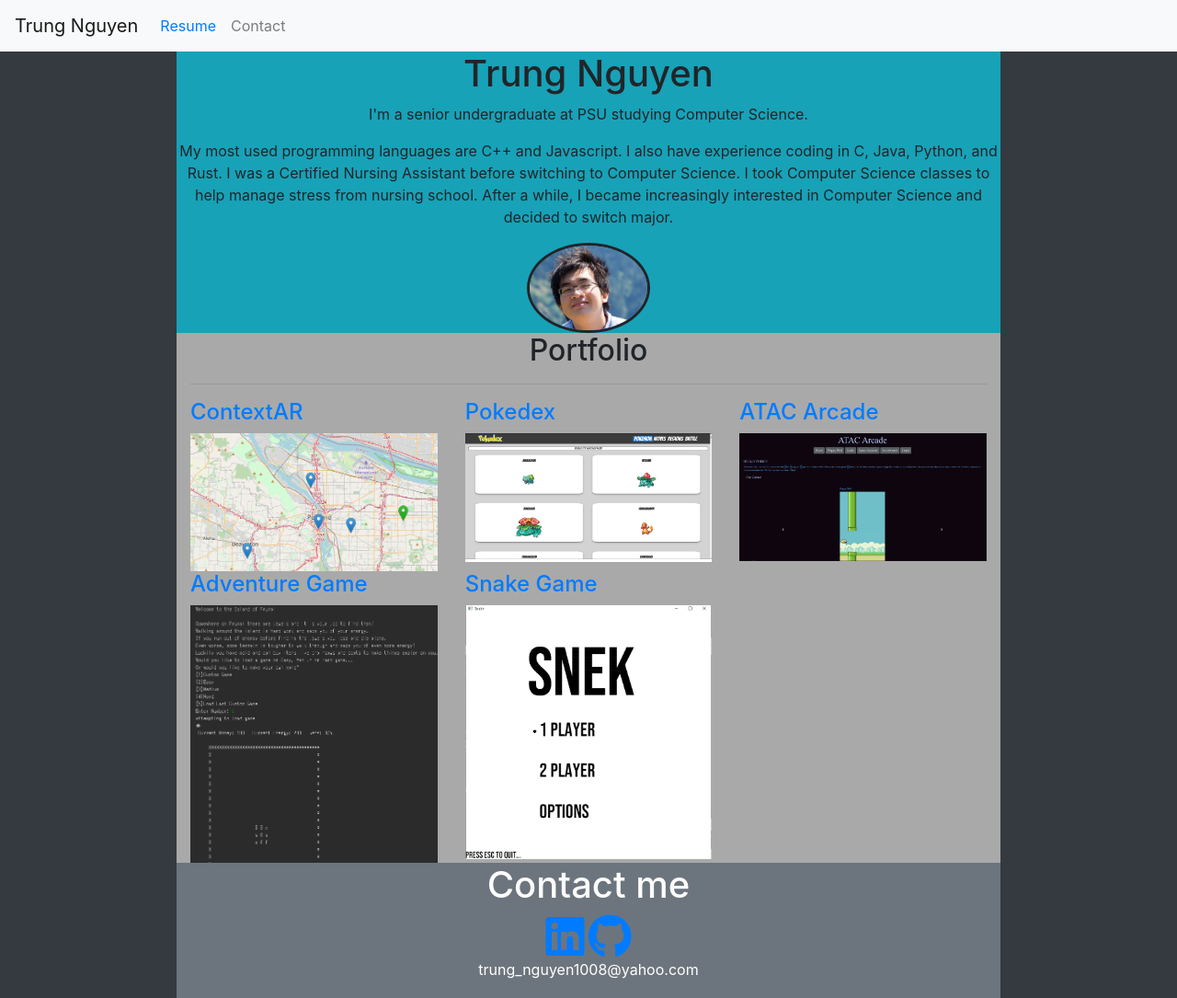
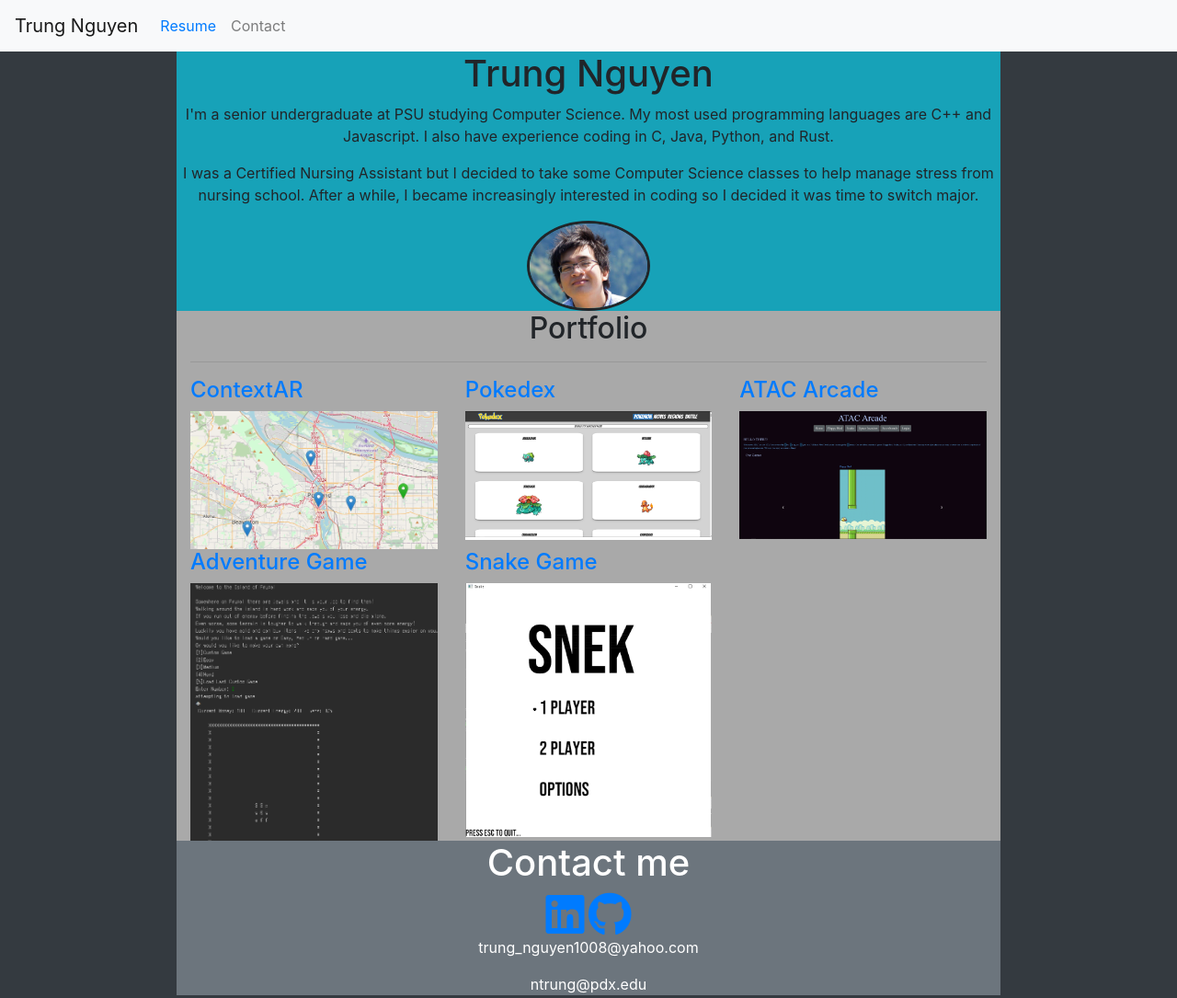
Before and after one commit to ntrung1008/ntrung1008.github.io, a plain HTML site: page index.html in a window 1280 px wide. Shown: the top 1085 px of the page at 92% size. Drawn offline with nearby package versions, Linux system fonts and the light colour scheme.

Commit message:
Change Portfolio layout

```diff
--- a/index.html
+++ b/index.html
@@ -82,11 +82,12 @@
     <div class="Intro text-center">
       <section class="Introduction bg-info">
         <h1>Trung Nguyen</h1>
-        <p>I'm a senior undergraduate at PSU studying Computer Science.</p>
+        <p>I'm a senior undergraduate at PSU studying Computer Science.
+          My most used programming languages are C++ and Javascript. I also have experience coding in C, Java, Python, and Rust.
+        </p>
         <p>
-          My most used programming languages are C++ and Javascript. I also have experience coding in C, Java, Python, and Rust.
-          I was a Certified Nursing Assistant before switching to Computer Science. I took Computer Science classes to help manage stress from nursing school.
-          After a while, I became increasingly interested in Computer Science and decided to switch major.
+          I was a Certified Nursing Assistant but I decided to take some Computer Science classes to help manage stress from nursing school.
+          After a while, I became increasingly interested in coding so I decided it was time to switch major.
         </p>
         <img
           class="img-circle my_pic"
```
